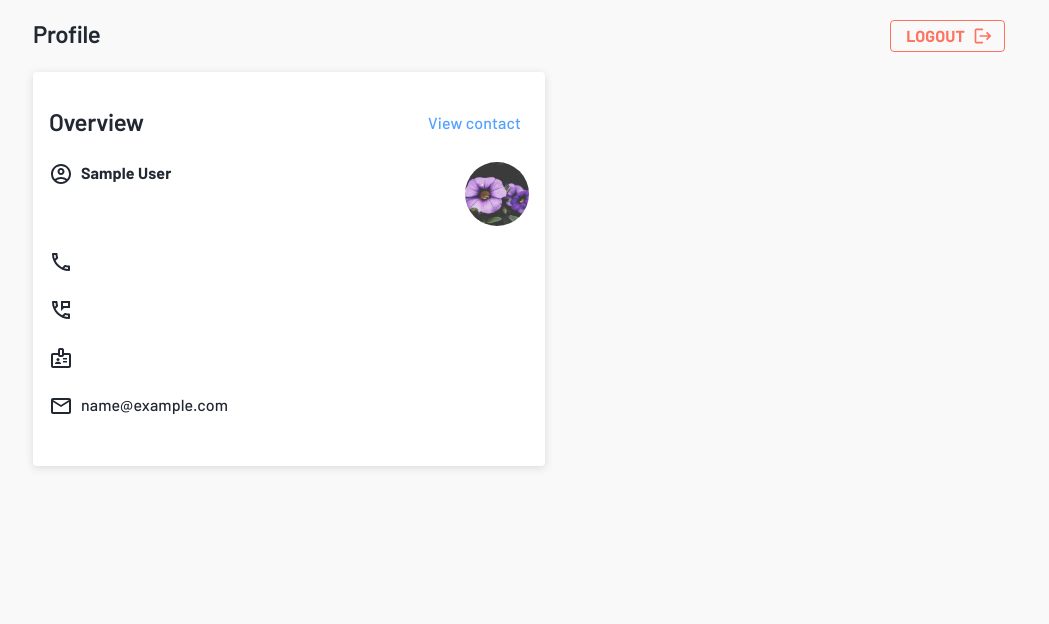
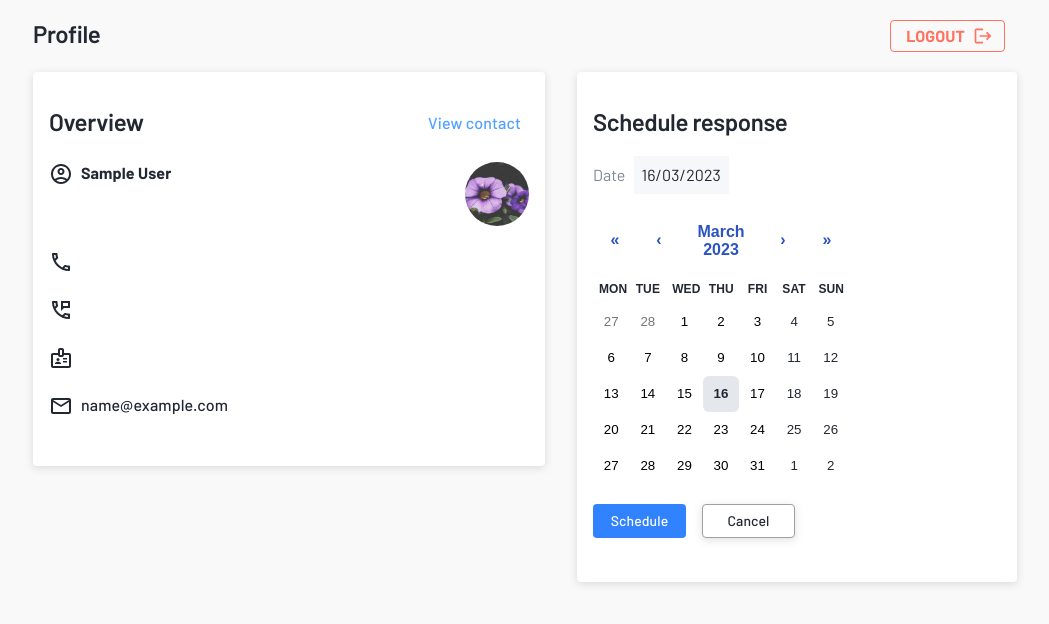
Before and after one commit to adityaguru149/react-profile-screen, a React app: page / in a window 1280 px wide. Shown: the top 624 px of the page, without its empty margins (31-1080 px from the left). Built offline with nearby package versions, Linux system fonts and the light colour scheme; sample sign-in values are in the browser's storage.

Commit message:
[Dev] Adds Calendar from react-calendar

```diff
--- a/package.json
+++ b/package.json
@@ -33,6 +33,7 @@
         "@types/html-webpack-plugin": "^3.2.6",
         "@types/jest": "^26.0.24",
         "@types/react": "^17.0.16",
+        "@types/react-calendar": "^3.9.0",
         "@types/react-dom": "^17.0.9",
         "@types/react-redux": "^7.1.18",
         "@types/react-router-dom": "^5.1.8",
@@ -73,6 +74,7 @@
         "@mui/styles": "^5.0.1",
         "axios": "^0.24.0",
         "react": "^17.0.2",
+        "react-calendar": "^4.0.0",
         "react-dom": "^17.0.2",
         "react-redux": "^7.2.4",
         "react-router-dom": "^6.2.1",
--- /dev/null
+++ b/src/Calendar.css
@@ -0,0 +1,117 @@
+.react-calendar {
+  width: 350px;
+  max-width: 100%;
+  background: white;
+  border: 1px solid #a0a096;
+  font-family: Arial, Helvetica, sans-serif;
+  line-height: 1.125em;
+}
+.react-calendar--doubleView {
+  width: 700px;
+}
+.react-calendar--doubleView .react-calendar__viewContainer {
+  display: flex;
+  margin: -0.5em;
+}
+.react-calendar--doubleView .react-calendar__viewContainer > * {
+  width: 50%;
+  margin: 0.5em;
+}
+.react-calendar,
+.react-calendar *,
+.react-calendar *:before,
+.react-calendar *:after {
+  -moz-box-sizing: border-box;
+  -webkit-box-sizing: border-box;
+  box-sizing: border-box;
+}
+.react-calendar button {
+  margin: 0;
+  border: 0;
+  outline: none;
+}
+.react-calendar button:enabled:hover {
+  cursor: pointer;
+}
+.react-calendar__navigation {
+  display: flex;
+  height: 44px;
+  margin-bottom: 1em;
+}
+.react-calendar__navigation button {
+  min-width: 44px;
+  background: none;
+}
+.react-calendar__navigation button:disabled {
+  background-color: #f0f0f0;
+}
+.react-calendar__navigation button:enabled:hover,
+.react-calendar__navigation button:enabled:focus {
+  background-color: #e6e6e6;
+}
+.react-calendar__month-view__weekdays {
+  text-align: center;
+  text-transform: uppercase;
+  font-weight: bold;
+  font-size: 0.75em;
+}
+.react-calendar__month-view__weekdays__weekday {
+  padding: 0.5em;
+}
+.react-calendar__month-view__weekNumbers .react-calendar__tile {
+  display: flex;
+  align-items: center;
+  justify-content: center;
+  font-size: 0.75em;
+  font-weight: bold;
+}
+.react-calendar__month-view__days__day--weekend {
+  color: #d10000;
+}
+.react-calendar__month-view__days__day--neighboringMonth {
+  color: #757575;
+}
+.react-calendar__year-view .react-calendar__tile,
+.react-calendar__decade-view .react-calendar__tile,
+.react-calendar__century-view .react-calendar__tile {
+  padding: 2em 0.5em;
+}
+.react-calendar__tile {
+  max-width: 100%;
+  padding: 10px 6.6667px;
+  background: none;
+  text-align: center;
+  line-height: 16px;
+}
+.react-calendar__tile:disabled {
+  background-color: #f0f0f0;
+}
+.react-calendar__tile:enabled:hover,
+.react-calendar__tile:enabled:focus {
+  background-color: #e6e6e6;
+}
+.react-calendar__tile--now {
+  background: #ffff76;
+}
+.react-calendar__tile--now:enabled:hover,
+.react-calendar__tile--now:enabled:focus {
+  background: #ffffa9;
+}
+.react-calendar__tile--hasActive {
+  background: #76baff;
+}
+.react-calendar__tile--hasActive:enabled:hover,
+.react-calendar__tile--hasActive:enabled:focus {
+  background: #a9d4ff;
+}
+.react-calendar__tile--active {
+  background: #006edc;
+  color: white;
+}
+.react-calendar__tile--active:enabled:hover,
+.react-calendar__tile--active:enabled:focus {
+  background: #1087ff;
+}
+.react-calendar--selectRange .react-calendar__tile--hover {
+  background-color: #e6e6e6;
+}
--- a/src/components/containers/Home.tsx
+++ b/src/components/containers/Home.tsx
@@ -10,6 +10,7 @@ import API from "src/api/auth_api";
 import { ProfileData } from "src/model/ProfileData";
 import { APIResult } from "src/model/APIResult";
 import { ProfileCard } from "../shared/ProfileCard";
+import { CustomCalendar } from "../shared/CustomCalendar";
 
 export const Home = (): JSX.Element => {
   const classes = useStyles();
@@ -50,11 +51,19 @@ export const Home = (): JSX.Element => {
     navigate("/edit");
   }, []);
 
+  const handleDateUpdate = React.useCallback((date: Date) => {
+    console.log("new date: ", date);
+  }, []);
+
   return (
     <Box sx={{ minWidth: "1112px", maxWidth: "1112px", padding: "0 64px 0 64px" }}>
       <TopBar logoutActionHandler={handleLogout} />
       {profileData !== null ? (
-        <ProfileCard profile={profileData} goToProfileEditionHandler={handleGoToProfileEdition} />
+        <Box sx={{ display: "flex", margin: "20px 0 20px 0" }}>
+          <ProfileCard profile={profileData} goToProfileEditionHandler={handleGoToProfileEdition} />
+          <Box sx={{ display: "flex", alignItems: "center", pl: 4 }} />
+          <CustomCalendar onDateChangeHandler={handleDateUpdate} />
+        </Box>
       ) : (
         <Typography sx={{ marginBottom: "16px" }} variant="body1" color="text.primary" component="div">
           {noProfileDataMsgText}
--- /dev/null
+++ b/src/components/shared/CustomCalendar.tsx
@@ -0,0 +1,107 @@
+import * as React from "react";
+import Box from "@mui/material/Box";
+import Card from "@mui/material/Card";
+import CardContent from "@mui/material/CardContent";
+import Button from "@mui/material/Button";
+import Typography from "@mui/material/Typography";
+import Calendar from "react-calendar";
+import { Theme } from "@mui/material/styles";
+import makeStyles from "@mui/styles/makeStyles";
+
+interface CustomCalendarProps {
+  onDateChangeHandler: (date: Date) => void;
+}
+
+export const CustomCalendar = (props: CustomCalendarProps): JSX.Element => {
+  const { onDateChangeHandler } = props;
+  const classes = useStyles();
+
+  // TODO: Manage translations with i18n
+  const calendarTitleText = "Schedule response";
+  const calendarDateText = "Date";
+  const cancelActionText = "Cancel";
+  const updateActionText = "Schedule";
+
+  // Local state(s)
+  const [date, setDate] = React.useState(new Date());
+
+  return (
+    <Box sx={{ display: "flex", flex: 1 }}>
+      <Card
+        sx={{
+          flex: 1,
+          boxShadow: "rgba(99, 99, 99, 0.2) 0px 2px 8px 0px;",
+          display: "flex",
+          paddingTop: "16px",
+        }}>
+        <Box sx={{ display: "flex", flex: 1, flexDirection: "column" }}>
+          <CardContent sx={{ flex: "1 0 auto", paddingTop: 0 }}>
+            <Box sx={{ display: "flex", margin: "20px 0 20px 0" }}>
+              <Typography variant="h4" color="text.primary" component="div">
+                {calendarTitleText}
+              </Typography>
+            </Box>
+            <Box sx={{ display: "flex", alignItems: "center", margin: "20px 0 20px 0" }}>
+              <Typography variant="body1" color="text.secondary" component="div">
+                {calendarDateText}
+              </Typography>
+              <Typography
+                sx={{ backgroundColor: "#f6f7fb", marginLeft: "8px", padding: "8px" }}
+                variant="body1"
+                color="text.primary"
+                component="div">
+                {new Intl.DateTimeFormat("fr-FR").format(date)}
+              </Typography>
+            </Box>
+            <Box sx={{ display: "flex", justifyContent: "space-between", margin: "20px 0 20px 0" }}>
+              <Calendar onChange={setDate} value={date} />
+            </Box>
+            <Box sx={{ display: "flex", margin: "20px 0 20px 0" }}>
+              <Button
+                variant="contained"
+                className={classes.customUpdateBtn}
+                onClick={() => {
+                  onDateChangeHandler(date);
+                }}>
+                {updateActionText}
+              </Button>
+              <Button
+                variant="contained"
+                className={classes.customCancelBtn}
+                onClick={() => {
+                  console.log("Not implemented yet.");
+                }}>
+                {cancelActionText}
+              </Button>
+            </Box>
+          </CardContent>
+        </Box>
+      </Card>
+    </Box>
+  );
+};
+
+const useStyles = makeStyles((theme: Theme) => ({
+  customCancelBtn: {
+    backgroundColor: "#FFF",
+    color: "#222832",
+    width: "93px",
+    fontWeight: 500,
+    fontSize: "14px",
+    textTransform: "none",
+    marginLeft: "16px",
+    border: "solid #a0a096 1px",
+    boxShadow: "rgba(99, 99, 99, 0.2) 0px 2px 8px 0px;",
+    padding: "8px",
+  },
+  customUpdateBtn: {
+    backgroundColor: "#3182ff",
+    color: "#FFF",
+    width: "93px",
+    boxShadow: "none",
+    fontWeight: 500,
+    fontSize: "14px",
+    textTransform: "none",
+    padding: "8px",
+  },
+}));
--- a/src/components/shared/ProfileCard.tsx
+++ b/src/components/shared/ProfileCard.tsx
@@ -29,7 +29,7 @@ export const ProfileCard = (props: ProfileCardProps): JSX.Element => {
   const profileCardDetailsLinkText = "View contact";
 
   return (
-    <Box sx={{ minWidth: "256px", maxWidth: "512px" }}>
+    <Box sx={{ minWidth: "512px", maxWidth: "512px" }}>
       <Card
         sx={{
           flex: 1,
--- a/src/styles.scss
+++ b/src/styles.scss
@@ -0,0 +1,67 @@
+// ————————————————————————————————————
+//* ——— Import Calendar
+// ————————————————————————————————————
+
+@import "./Calendar.css";
+
+.react-calendar {
+  width: 256px;
+  max-width: 100%;
+  background-color: #fff;
+  color: #222832;
+  border-radius: 8px;
+  font-family: Arial, Helvetica, sans-serif;
+  line-height: 1.125em;
+  border: none;
+}
+.react-calendar__month-view__days__day--weekend {
+  color: #222832;
+}
+.react-calendar__navigation button {
+  color: #2b53c3;
+  min-width: 44px;
+  background: none;
+  font-weight: bold;
+  font-size: 16px;
+  margin-top: 8px;
+}
+.react-calendar__navigation button:enabled:hover,
+.react-calendar__navigation button:enabled:focus {
+  background-color: #f8f8fa;
+}
+
+abbr[title] {
+  text-decoration: none;
+}
+.react-calendar__tile:enabled:hover,
+.react-calendar__tile:enabled:focus {
+  background: #f8f8fa;
+  color: #2b53c3;
+  border-radius: 6px;
+}
+.react-calendar__tile--now {
+  background: #fff;
+  font-weight: bold;
+  color: #2b53c3;
+}
+.react-calendar__tile--now:enabled:hover,
+.react-calendar__tile--now:enabled:focus {
+  background: #6f48eb33;
+  border-radius: 6px;
+  font-weight: bold;
+  color: #2b53c3;
+}
+
+.react-calendar__tile--active {
+  background: #e4e7ec;
+  border-radius: 6px;
+  color: #222832;
+}
+.react-calendar__tile--active:enabled:hover,
+.react-calendar__tile--active:enabled:focus {
+  background: #e4e7ec;
+  border-radius: 6px;
+  border-radius: 6px;
+  font-weight: bold;
+  color: #222832;
+}
--- a/webpack.dev.ts
+++ b/webpack.dev.ts
@@ -42,7 +42,7 @@ const config: WebPackConfiguration = {
         exclude: /node_modules/,
       },
       {
-        test: /\.scss$/,
+        test: /\.(scss|css)$/,
         use: [
           {
             loader: "style-loader", // creates style nodes from JS strings
--- a/webpack.prod.ts
+++ b/webpack.prod.ts
@@ -33,7 +33,7 @@ const config: webpack.Configuration = {
         exclude: /node_modules/,
       },
       {
-        test: /\.scss$/,
+        test: /\.(scss|css)$/,
         use: [
           {
             loader: "style-loader", // creates style nodes from JS strings
```
Also changed, not shown: 2 other files (tests, documents, lock files or other folders).
